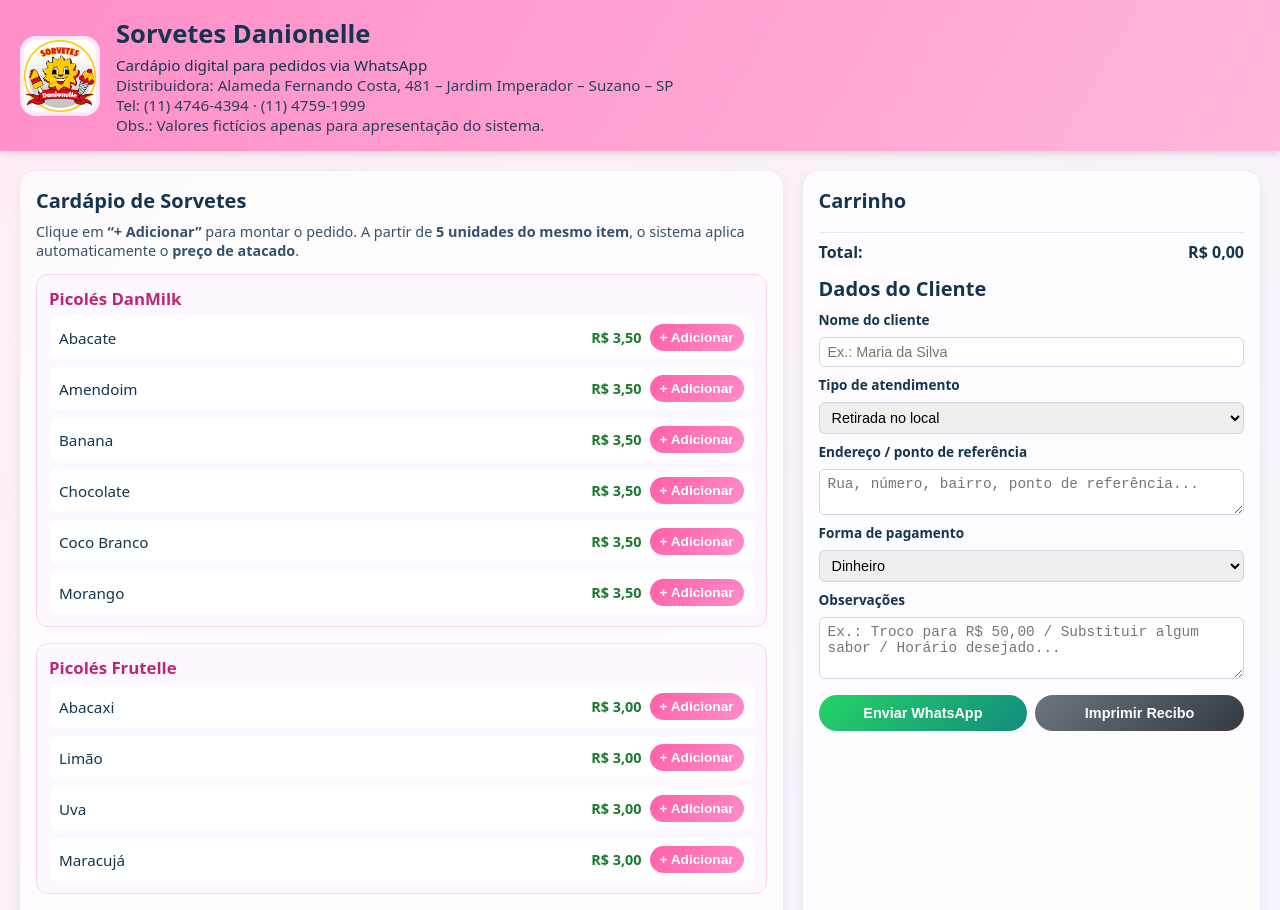
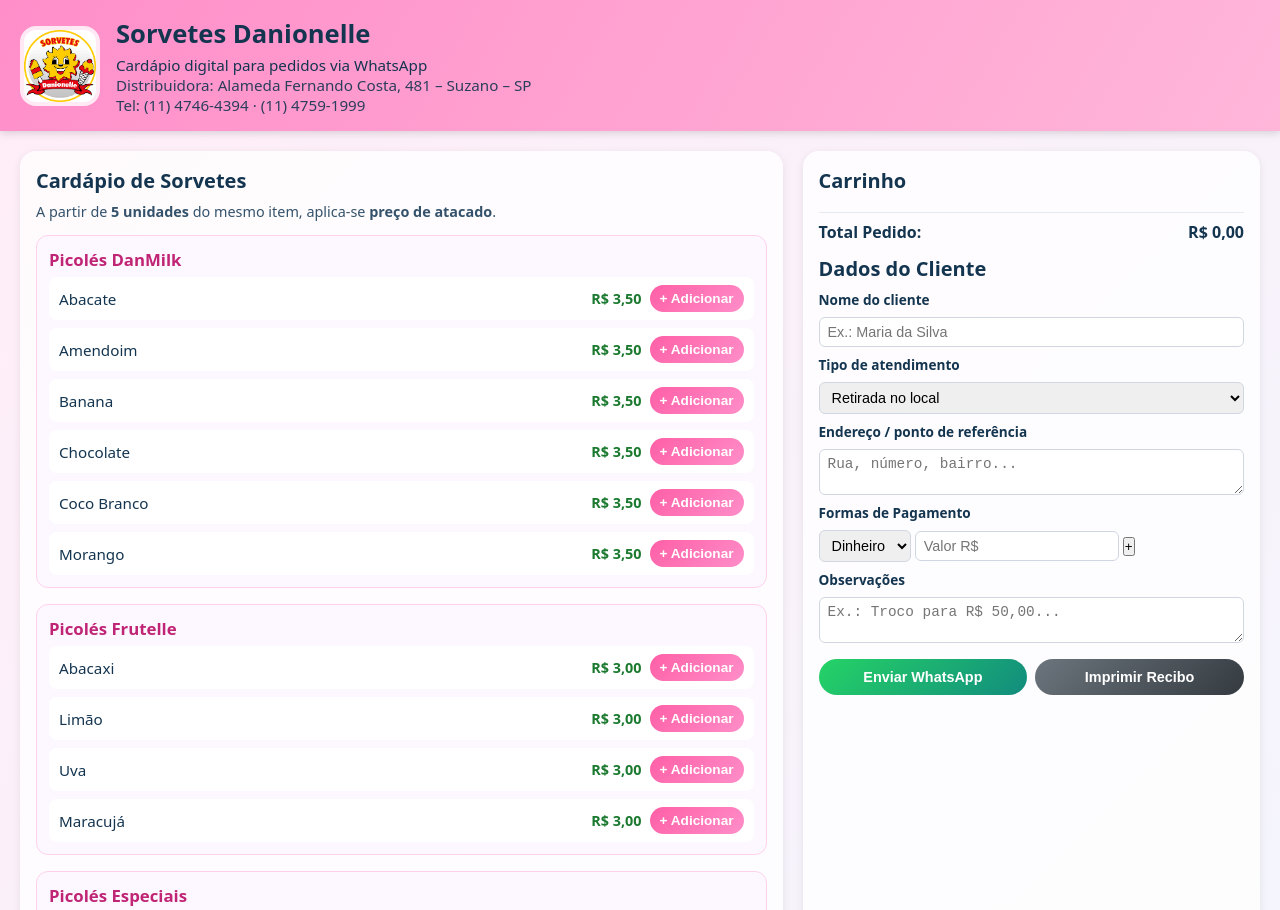
Before and after one commit to gilneyvidal/cardapio-danionelle-2026, a plain HTML site: page index.html in a window 1280 px wide. Shown: the top 910 px of the page. Drawn offline with Linux system fonts and the light colour scheme.

Commit message:
Update index.html

```diff
--- a/index.html
+++ b/index.html
@@ -8,55 +8,34 @@
 </head>
 <body>
   <header class="header">
-    <img
-      src="images/logo-danionelle.png"
-      alt="Sorvetes Danionelle"
-      class="logo-img"
-    />
+    <img src="images/logo-danionelle.png" alt="Sorvetes Danionelle" class="logo-img" />
     <div class="header-text">
       <h1>Sorvetes Danionelle</h1>
       <p>Cardápio digital para pedidos via WhatsApp</p>
-      <p class="header-info">
-        Distribuidora: Alameda Fernando Costa, 481 – Jardim Imperador – Suzano – SP
-      </p>
-      <p class="header-info">
-        Tel: (11) 4746-4394 · (11) 4759-1999
-      </p>
-      <p class="header-info">
-        Obs.: Valores fictícios apenas para apresentação do sistema.
-      </p>
+      <p class="header-info">Distribuidora: Alameda Fernando Costa, 481 – Suzano – SP</p>
+      <p class="header-info">Tel: (11) 4746-4394 · (11) 4759-1999</p>
     </div>
   </header>
 
   <main class="main-container">
     <section class="menu-wrapper">
       <h2 class="section-title">Cardápio de Sorvetes</h2>
-      <p class="section-subtitle">
-        Clique em <strong>“+ Adicionar”</strong> para montar o pedido.
-        A partir de <strong>5 unidades do mesmo item</strong>, o sistema aplica
-        automaticamente o <strong>preço de atacado</strong>.
-      </p>
+      <p class="section-subtitle">A partir de <strong>5 unidades</strong> do mesmo item, aplica-se <strong>preço de atacado</strong>.</p>
       <div id="menu-container"></div>
     </section>
 
     <aside class="cart-wrapper">
       <h2 class="section-title">Carrinho</h2>
-      <div id="carrinho-container" class="carrinho-container">
-        <!-- Itens do carrinho renderizados via JavaScript -->
-      </div>
+      <div id="carrinho-container" class="carrinho-container"></div>
       <div class="cart-total-row">
-        <span>Total:</span>
+        <span>Total Pedido:</span>
         <span id="total">R$ 0,00</span>
       </div>
 
       <h3 class="section-title form-title">Dados do Cliente</h3>
       <form class="pedido-form">
         <label for="nome">Nome do cliente</label>
-        <input
-          type="text"
-          id="nome"
-          placeholder="Ex.: Maria da Silva"
-        />
+        <input type="text" id="nome" placeholder="Ex.: Maria da Silva" />
 
         <label for="tipo-atendimento">Tipo de atendimento</label>
         <select id="tipo-atendimento">
@@ -66,83 +45,69 @@
         </select>
 
         <label for="endereco">Endereço / ponto de referência</label>
-        <textarea
-          id="endereco"
-          rows="2"
-          placeholder="Rua, número, bairro, ponto de referência..."
-        ></textarea>
+        <textarea id="endereco" rows="2" placeholder="Rua, número, bairro..."></textarea>
 
-        <label for="pagamento">Forma de pagamento</label>
-        <select id="pagamento">
-          <option value="Dinheiro">Dinheiro</option>
-          <option value="Cartão de crédito">Cartão de crédito</option>
-          <option value="Cartão de débito">Cartão de débito</option>
-          <option value="PIX">PIX</option>
-        </select>
+        <!-- SEÇÃO DE PAGAMENTO MULTI -->
+        <label>Formas de Pagamento</label>
+        <div class="pagamento-multi-box">
+          <div class="pagamento-inputs">
+            <select id="metodo-pagamento">
+              <option value="Dinheiro">Dinheiro</option>
+              <option value="PIX">PIX</option>
+              <option value="Cartão de Débito">Débito</option>
+              <option value="Cartão de Crédito">Crédito</option>
+            </select>
+            <input type="number" id="valor-pagamento" step="0.01" placeholder="Valor R$" />
+            <button type="button" id="btn-add-pagamento" class="btn-small">+</button>
+          </div>
+          <div id="lista-pagamentos" class="lista-pagamentos">
+            <!-- Pagamentos adicionados aparecem aqui -->
+          </div>
+        </div>
 
         <label for="observacoes">Observações</label>
-        <textarea
-          id="observacoes"
-          rows="3"
-          placeholder="Ex.: Troco para R$ 50,00 / Substituir algum sabor / Horário desejado..."
-        ></textarea>
+        <textarea id="observacoes" rows="2" placeholder="Ex.: Troco para R$ 50,00..."></textarea>
 
         <div class="buttons-row">
-          <button id="btn-enviar" class="btn-whatsapp" type="button">
-            Enviar WhatsApp
-          </button>
-
-          <button id="btn-imprimir" class="btn-print" type="button">
-            Imprimir Recibo
-          </button>
+          <button id="btn-enviar" class="btn-whatsapp" type="button">Enviar WhatsApp</button>
+          <button id="btn-imprimir" class="btn-print" type="button">Imprimir Recibo</button>
         </div>
       </form>
     </aside>
   </main>
 
-  <footer class="footer">
-    <p>
-      Cardápio digital desenvolvido para apresentação da
-      <strong>Sorvetes Danionelle</strong>.
-      Preços meramente ilustrativos.
-    </p>
-  </footer>
-
-  <!-- ÁREA DE RECIBO PARA IMPRESSÃO (58mm) -->
+  <!-- ÁREA DE RECIBO (58mm) -->
   <div id="recibo" class="recibo">
     <div class="recibo-header">
       <h2>SORVETES DANIONELLE</h2>
-      <p>Alameda Fernando Costa, 481</p>
-      <p>Suzano - SP</p>
+      <p>Alameda Fernando Costa, 481 - Suzano</p>
       <p>(11) 4746-4394</p>
       <p>--------------------------------</p>
       <p id="recibo-data"></p>
       <p id="recibo-id"></p>
       <p>--------------------------------</p>
     </div>
-
     <div class="recibo-cliente">
       <p><strong>CLIENTE:</strong> <span id="recibo-nome"></span></p>
       <p><strong>TIPO:</strong> <span id="recibo-tipo-atendimento"></span></p>
-      <p><strong>PAGTO:</strong> <span id="recibo-pagamento"></span></p>
       <p><strong>END:</strong> <span id="recibo-endereco"></span></p>
       <p>--------------------------------</p>
     </div>
-
     <div class="recibo-itens">
-      <p><strong>ITENS DO PEDIDO</strong></p>
+      <p><strong>ITENS</strong></p>
       <div id="recibo-itens-lista"></div>
       <p>--------------------------------</p>
     </div>
-
+    <div class="recibo-pagamentos">
+      <p><strong>PAGAMENTO</strong></p>
+      <div id="recibo-pagamentos-lista"></div>
+      <p>--------------------------------</p>
+    </div>
     <div class="recibo-total">
       <p><strong>TOTAL: <span id="recibo-total"></span></strong></p>
-      <p>--------------------------------</p>
     </div>
-
     <div class="recibo-rodape">
       <p>Obrigado pela preferência!</p>
-      <p>www.danionelle.com.br</p>
     </div>
   </div>
 
```
